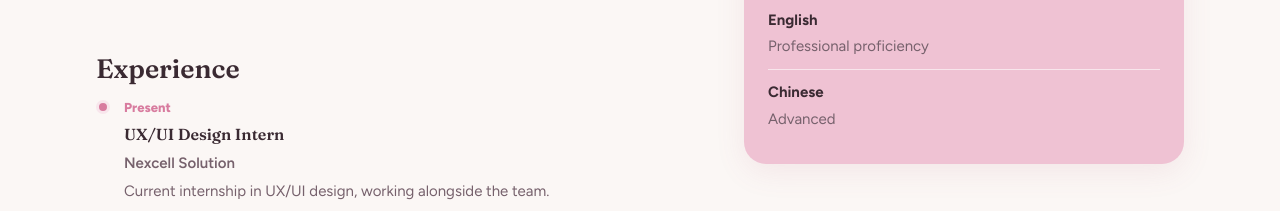
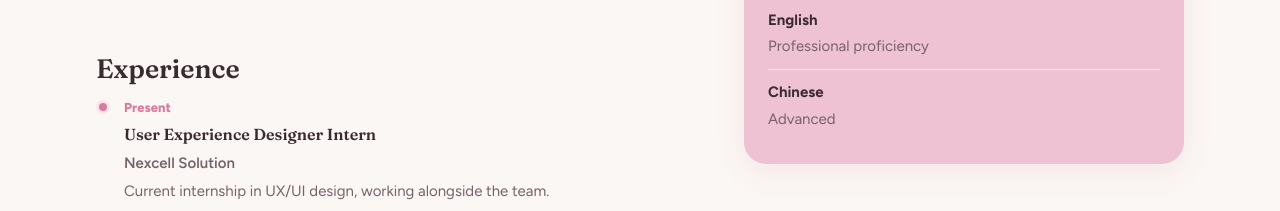
Before and after one commit to mavismon/portfolio, a plain HTML site: page about.html in a window 1280 px wide. Shown: the part 2334-2545 px from the top of the page. Drawn offline with Linux system fonts and the light colour scheme.

Commit message:
Use User Experience Designer Intern as the Nexcell role title
Match the role title on the About page to the home page.

Co-Authored-By: Claude Haiku 5.5 <noreply@anthropic.com>

```diff
--- a/about.html
+++ b/about.html
@@ -362,7 +362,7 @@ body { background: var(--cream); }
             <div class="tl-dot"></div>
             <div class="tl-body">
               <div class="tl-year">Present</div>
-              <div class="tl-title">UX/UI Design Intern</div>
+              <div class="tl-title">User Experience Designer Intern</div>
               <div class="tl-school">Nexcell Solution</div>
               <div class="tl-desc">Current internship in UX/UI design, working alongside the team.</div>
             </div>
```
